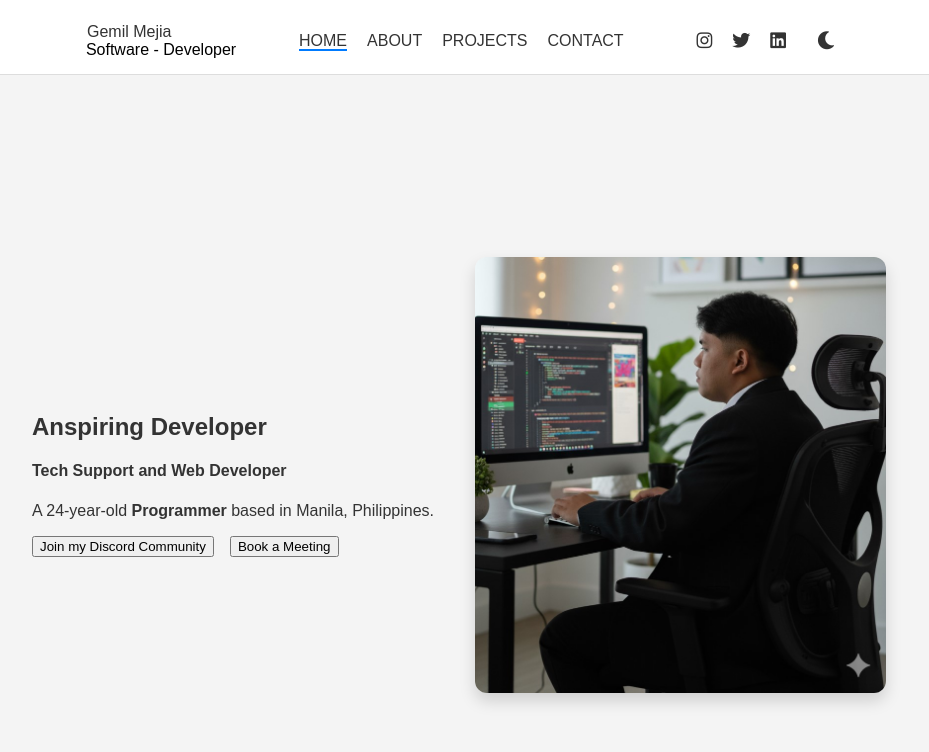
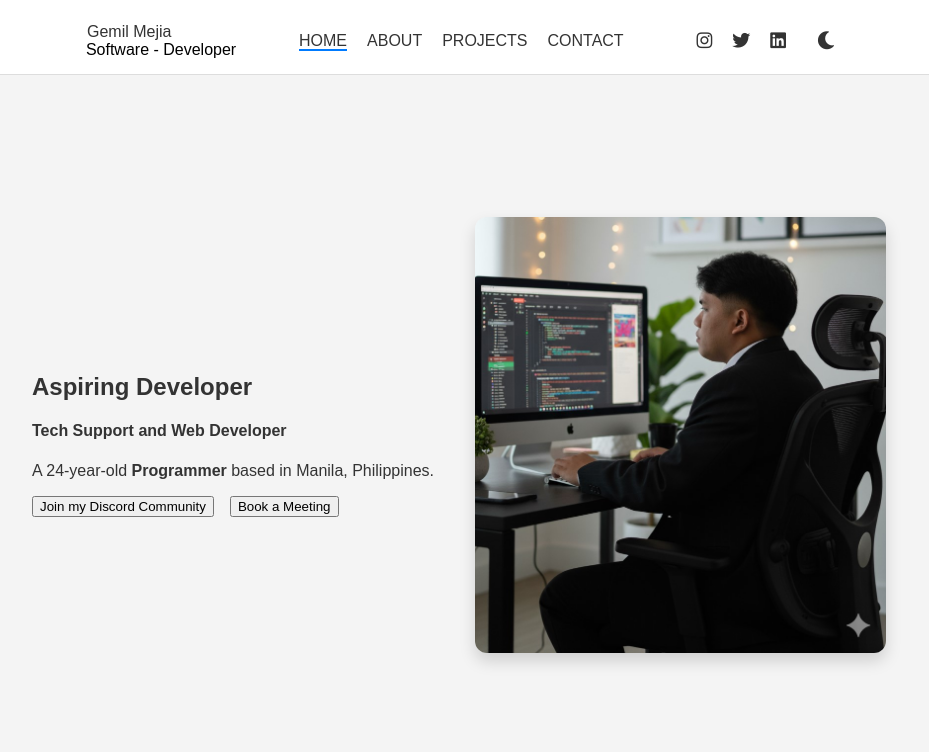
Before and after one commit to gemilmejia/portfolio, an Angular app: page / in a window 1280 px wide. Shown: the top 752 px of the page, without its empty margins (181-1110 px from the left). Built offline with nearby package versions, Linux system fonts and the light colour scheme.

Commit message:
update min and height hero section

```diff
--- a/src/app/home/home.component.html
+++ b/src/app/home/home.component.html
@@ -4,7 +4,7 @@
     <!-- LEFT: TEXT -->
     <div class="hero-text">
       <h1 class="fw-bold">
-        Anspiring <span class="fw-normal">Developer</span>
+        Aspiring <span class="fw-normal">Developer</span>
       </h1>
 
       <h4 class="fw-bold mt-2">
--- a/src/app/home/home.component.scss
+++ b/src/app/home/home.component.scss
@@ -1,7 +1,8 @@
 .hero-section {
-  min-height: 100vh;
+  min-height: 90vh;
   display: flex;
   align-items: center;
+  // margin-top: -50px;
 }
 
 /* MAIN CONTAINER (pantay sa navbar) */
```
